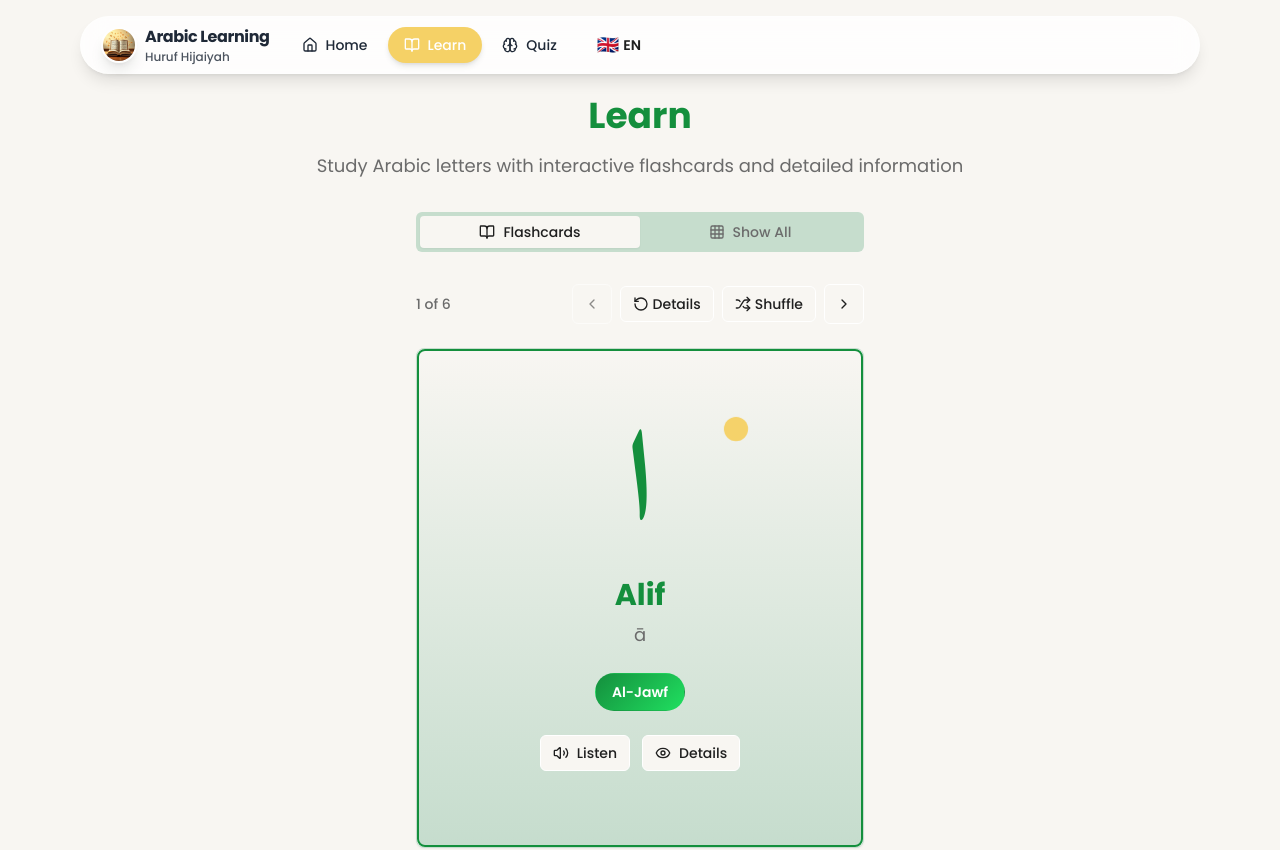
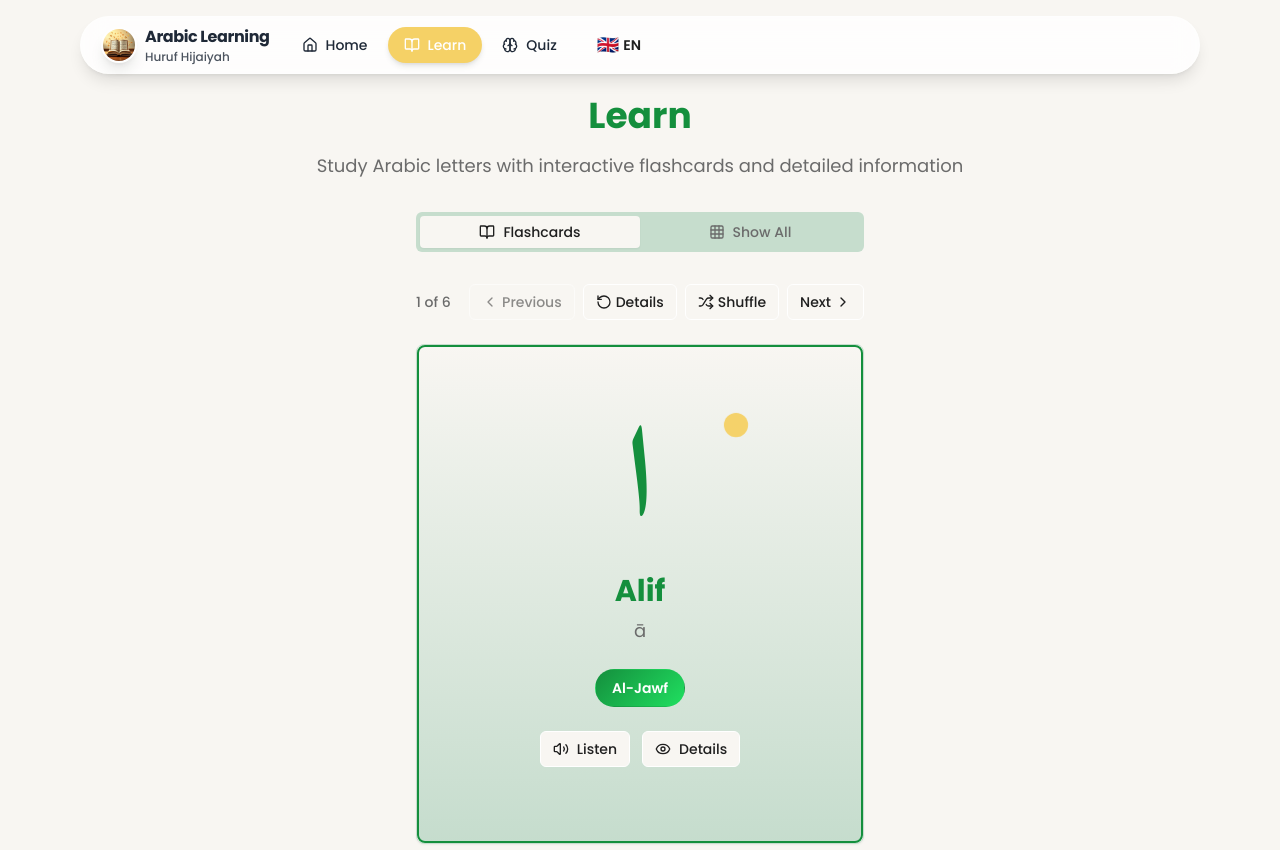
Before and after one commit to beembarik/Tartila-project, a React (Vite) app: page /learn in a window 1280 px wide. Shown: the top 850 px of the page. Built offline with nearby package versions, Linux system fonts and the light colour scheme.

Commit message:
Update NavigationControls.tsx

```diff
--- a/src/components/NavigationControls.tsx
+++ b/src/components/NavigationControls.tsx
@@ -22,7 +22,6 @@ export const NavigationControls = ({
   isFlipped
 }: NavigationControlsProps) => {
   const { t } = useLanguage();
-
   return (
     <div className="flex flex-col sm:flex-row items-center justify-between gap-4 w-full max-w-md mx-auto">
       {/* Progress Indicator */}
@@ -34,12 +33,13 @@ export const NavigationControls = ({
       <div className="flex items-center gap-2">
         <Button
           variant="outline"
-          size="icon"
+          size="sm"
           onClick={onPrevious}
           disabled={currentIndex === 0}
-          aria-label={t.navigation.previous}
+          className="flex items-center gap-1"
         >
           <ChevronLeft size={16} />
+          {t.navigation.previous}
         </Button>
 
         <Button
@@ -64,14 +64,16 @@ export const NavigationControls = ({
 
         <Button
           variant="outline"
-          size="icon"
+          size="sm"
           onClick={onNext}
           disabled={currentIndex === totalCount - 1}
-          aria-label={t.navigation.next}
+          className="flex items-center gap-1"
         >
+          {t.navigation.next}
           <ChevronRight size={16} />
         </Button>
       </div>
     </div>
+
   );
 };
```
